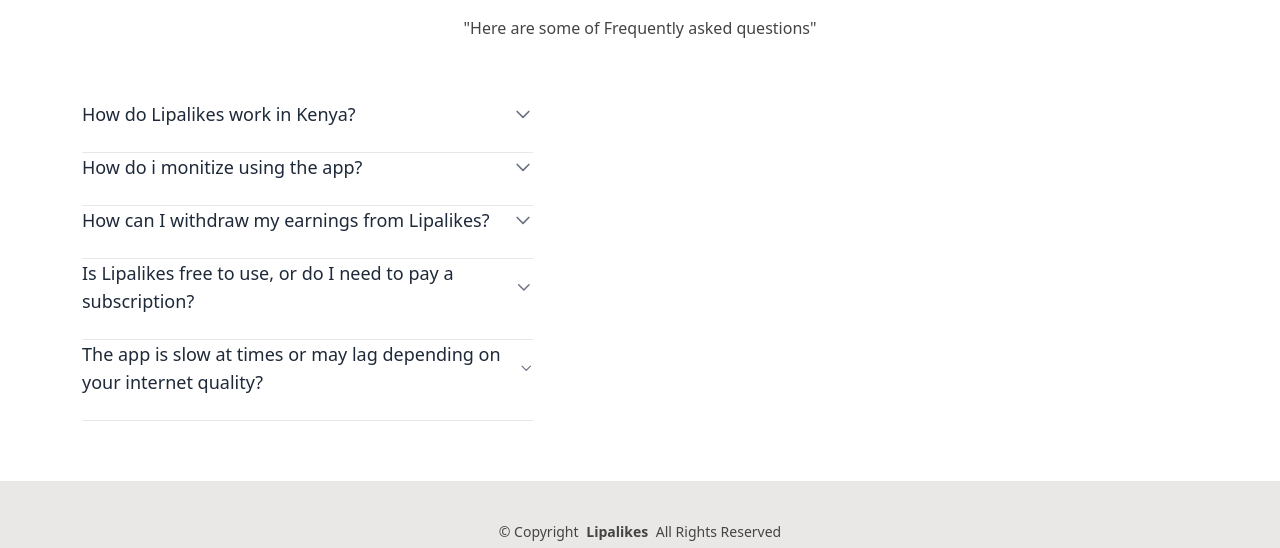
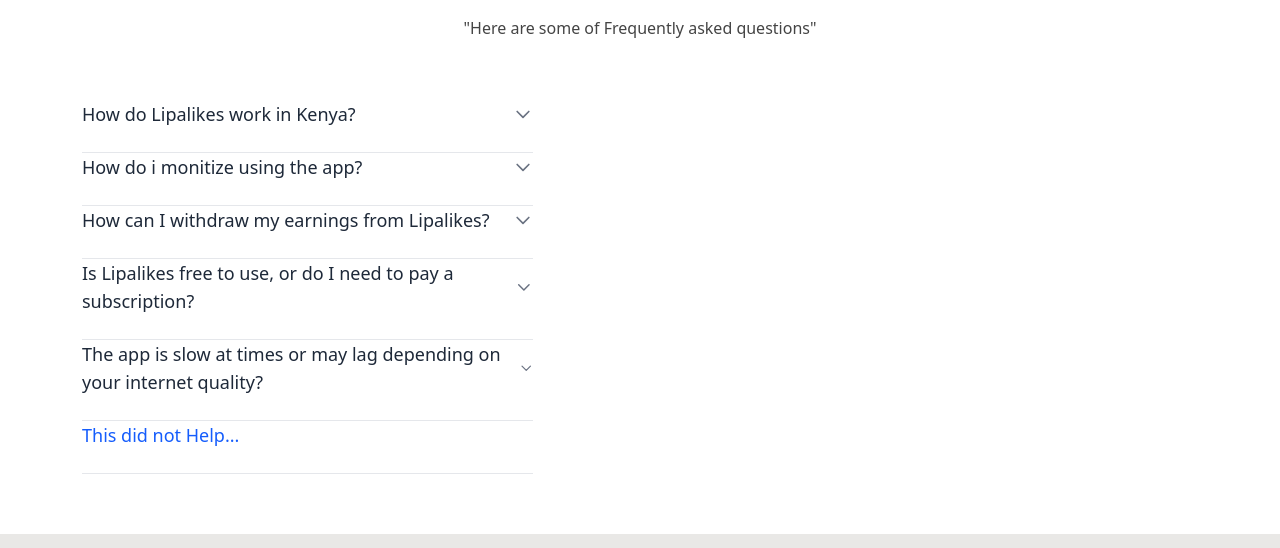
Before and after one commit to eric100350/Support2, a plain HTML site: page index.html in a window 1280 px wide. Shown: the part 205-753 px from the top of the page. Drawn offline with nearby package versions, Linux system fonts and the light colour scheme.

Commit message:
added link

```diff
--- a/assets/js/main.js
+++ b/assets/js/main.js
@@ -1,6 +1,3 @@
-
-
-
 (function() {
   "use strict";
 
--- a/index.html
+++ b/index.html
@@ -223,6 +223,18 @@
                       being added to provide a better experience for our users. </p>
                 </div>
               </div>
+              <div class="border-b border-gray-200 pb-4">
+                <a href="contact.html"
+                  class="w-full text-left flex justify-between items-center"
+
+                >
+                  <span class="text-lg font-medium text-blue-600 hover:underline cursor-pointer">
+                    This did not Help...
+                  </span>
+
+                </a>
+              </div>
+
 
               <!-- Add more questions as needed -->
 
```
Also changed, not shown: about.html (+1 -2 lines).
